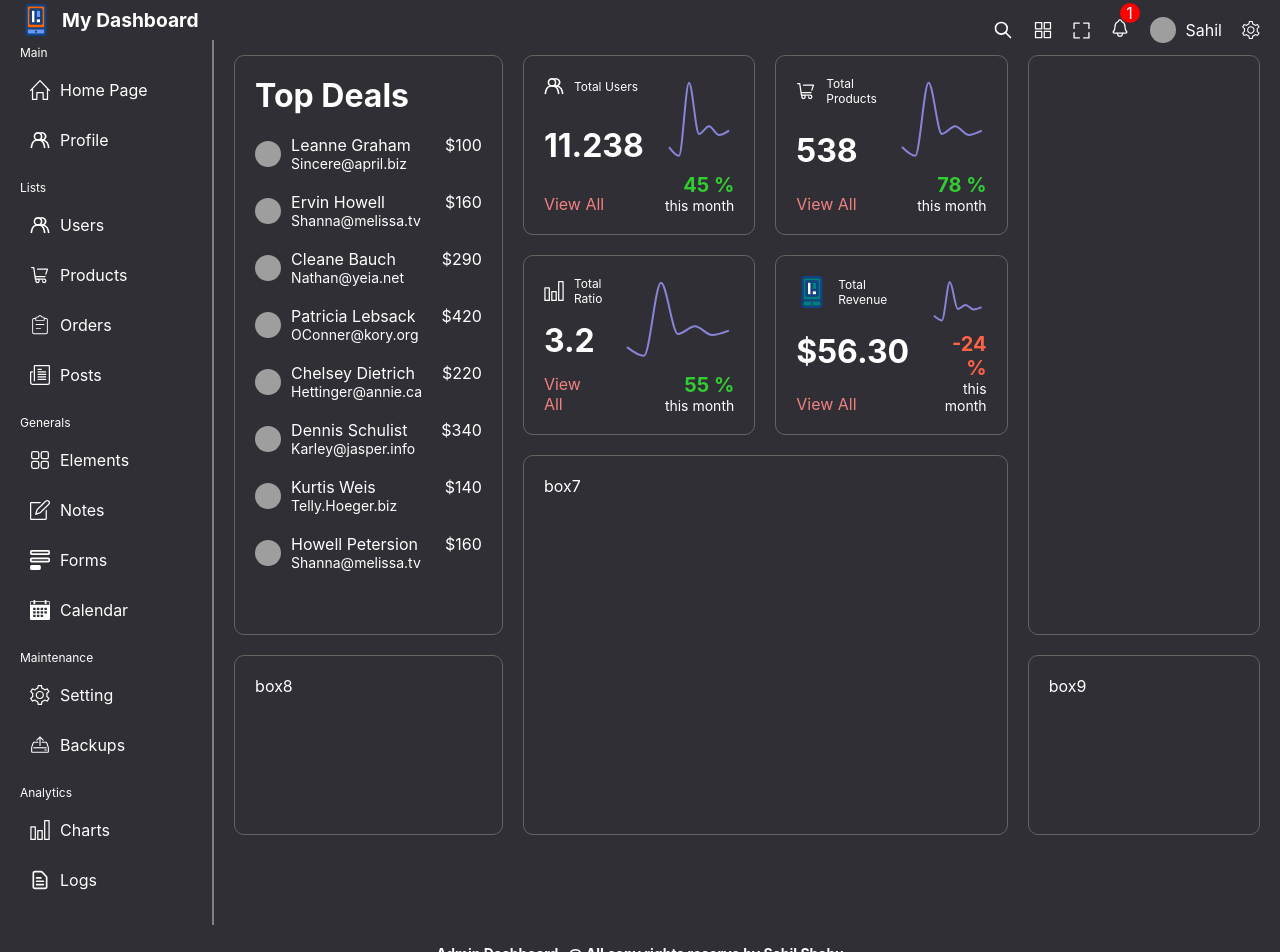
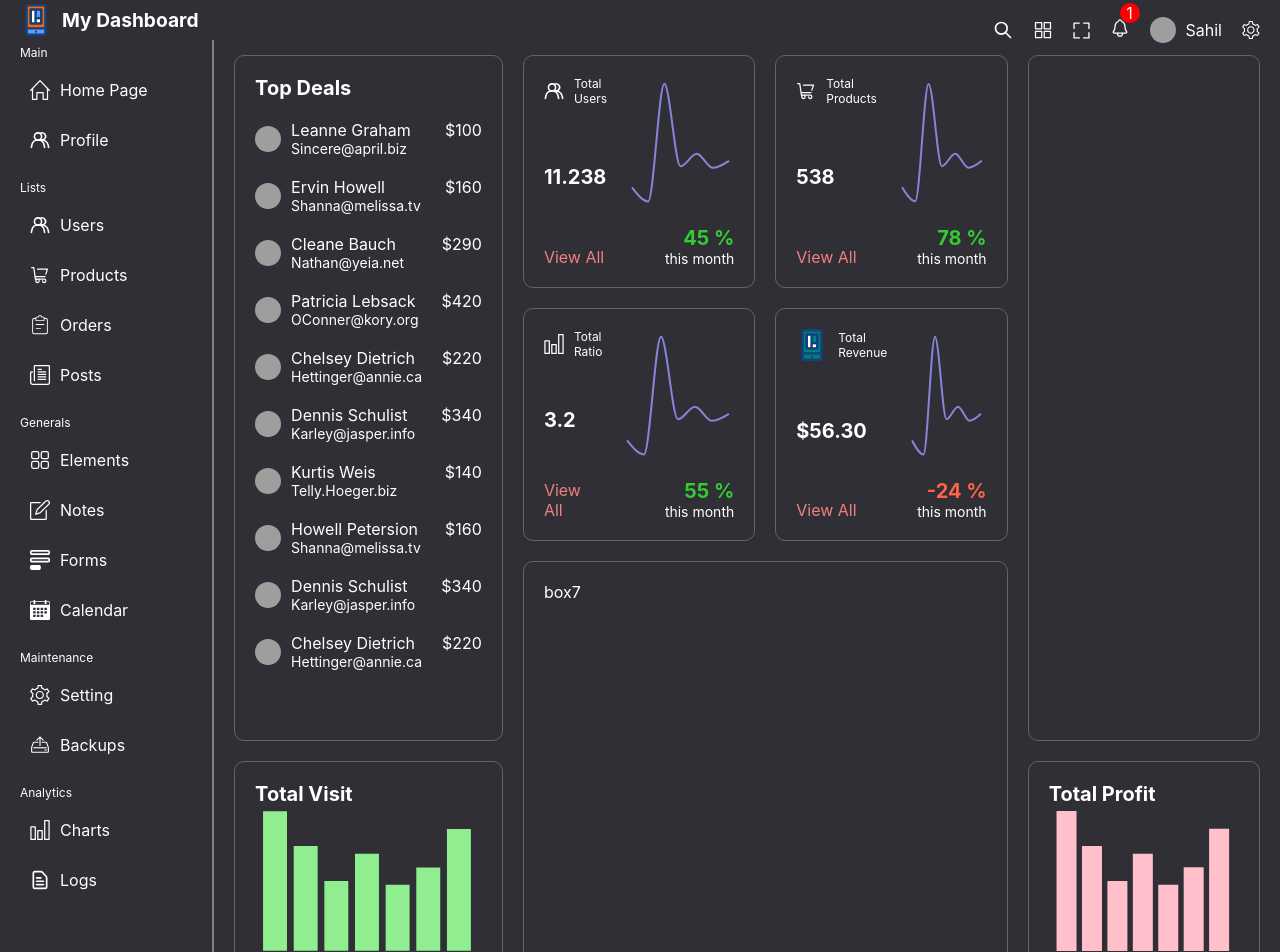
Before and after one commit to sahilshahu555/My-projects, a React (Vite) app in the folder Dashboard-react_js/dashbord/: page / in a window 1280 px wide. Shown: the top 952 px of the page. Built offline with nearby package versions, Linux system fonts and the light colour scheme; grey boxes are pictures that could not be loaded.

Commit message:
edited bar Chart

```diff
--- a/Dashboard-react_js/dashbord/src/Data/users.jsx
+++ b/Dashboard-react_js/dashbord/src/Data/users.jsx
@@ -22,6 +22,7 @@ export const userData=[
       "amount":"$290"
 
     },
+
     {
       "id": 4,
       "name": "Patricia Lebsack",
@@ -63,4 +64,21 @@ export const userData=[
       "amount":"$160"
 
     },
+    {
+      "id": 9,
+      "name": "Dennis Schulist",
+      "email": "Karley@jasper.info",
+      "image": "https://encrypted-tbn0.gstatic.com/images?q=tbn:ANd9GcQcDykN3rkuBQ8VchgR5fSoSQ48cp6dd7bRmqyPGVsHGA&s",
+      "amount":"$340"
+
+    },
+    {
+      "id": 10,
+      "name": "Chelsey Dietrich",
+      "email": "Hettinger@annie.ca",
+      "image": "https://randomuser.me/api/portraits/men/91.jpg",
+      "amount":"$220"
+
+    },
+
   ]
--- /dev/null
+++ b/Dashboard-react_js/dashbord/src/components/BarChartBox/BarChartBox.jsx
@@ -0,0 +1,64 @@
+import React from 'react'
+import { Bar, BarChart, ResponsiveContainer } from 'recharts'
+import "./barchart.scss"
+const barChart = ({title , color}) => {
+  const data = [
+    {
+      name: 'Page A',
+      uv: 4000,
+      pv: 2400,
+      amt: 2400,
+    },
+    {
+      name: 'Page B',
+      uv: 3000,
+      pv: 1398,
+      amt: 2210,
+    },
+    {
+      name: 'Page C',
+      uv: 2000,
+      pv: 9800,
+      amt: 2290,
+    },
+    {
+      name: 'Page D',
+      uv: 2780,
+      pv: 3908,
+      amt: 2000,
+    },
+    {
+      name: 'Page E',
+      uv: 1890,
+      pv: 4800,
+      amt: 2181,
+    },
+    {
+      name: 'Page F',
+      uv: 2390,
+      pv: 3800,
+      amt: 2500,
+    },
+    {
+      name: 'Page G',
+      uv: 3490,
+      pv: 4300,
+      amt: 2100,
+    },
+  ];
+  return (
+    <div className='barChart'>
+        <h1>{title}</h1>
+        <div className="chart">
+        <ResponsiveContainer width="99%" height="100%">
+        <BarChart width={180} height={40} data={data}>
+          <Bar dataKey="uv" fill={color} />
+        </BarChart>
+      </ResponsiveContainer>
+        </div>
+
+    </div>
+  )
+}
+
+export default barChart
--- /dev/null
+++ b/Dashboard-react_js/dashbord/src/components/BarChartBox/barchart.scss
@@ -0,0 +1,10 @@
+.barChart{
+    height: 100%;
+    width: 100%;
+}
+h1{
+    font-size: 20px;
+}
+.chart{
+    height: 150px;
+}
--- a/Dashboard-react_js/dashbord/src/pages/home/Home.jsx
+++ b/Dashboard-react_js/dashbord/src/pages/home/Home.jsx
@@ -2,6 +2,7 @@ import React from 'react'
 import "./home.scss"
 import TopBox from '../../components/TopBox/TopBox'
 import ChartBox from '../../components/ChartBox/ChartBox'
+import BarChartBox from '../../components/BarChartBox/BarChartBox'
 const Home = () => {
   const box2Data={
     title:"Total Users",
@@ -40,8 +41,8 @@ const Home = () => {
       <div className="box box6"><ChartBox  title={box6Data.title} points={box6Data.points}
        icon={box6Data.icon} per={box6Data.per} /></div>
       <div className="box box7">box7</div>
-      <div className="box box8">box8</div>
-      <div className="box box9">box9</div>
+      <div className="box box8"><BarChartBox color={"lightgreen"} title={"Total Visit"}/></div>
+      <div className="box box9"><BarChartBox color={"pink"} title={"Total Profit"}/></div>
     </div>
   )
 }
```
